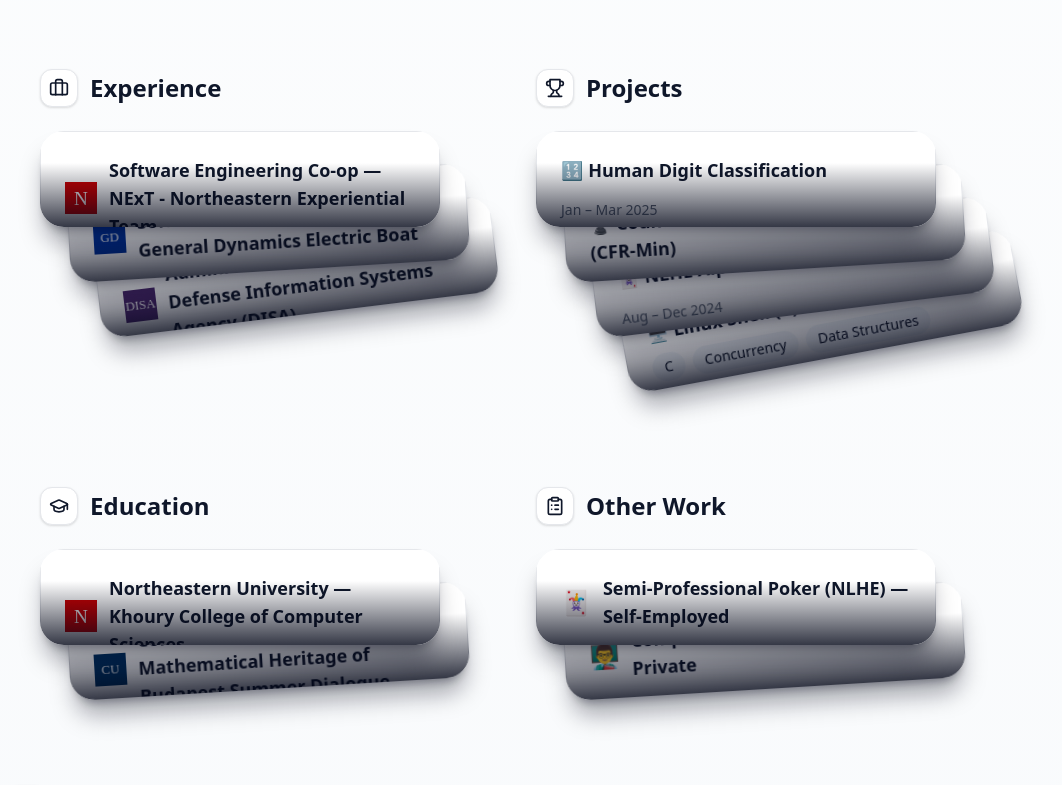
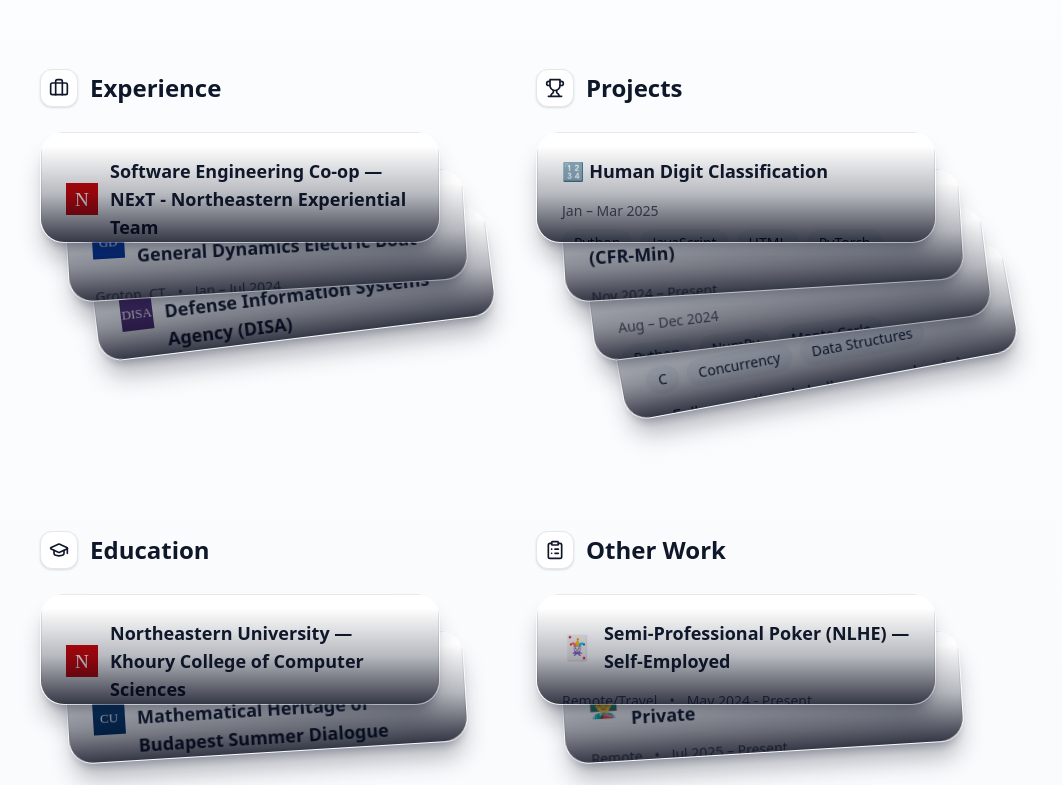
Before and after one commit to seanpatrickmay/seanpatrickmay.github.io, a Next.js app: page / in a window 1280 px wide. Shown: the part 1840-2625 px from the top of the page, without its empty margins (152-1214 px from the left). Built offline with nearby package versions, Linux system fonts and the light colour scheme.

Commit message:
Animate cascading sections into inline grids

```diff
--- a/components/StackedCardSection.jsx
+++ b/components/StackedCardSection.jsx
@@ -1,11 +1,29 @@
-import { useEffect, useId, useLayoutEffect, useMemo, useRef, useState } from 'react';
+import {
+  useCallback,
+  useEffect,
+  useLayoutEffect,
+  useMemo,
+  useRef,
+  useState,
+} from 'react';
 import Section from '@/components/ui/Section';
 
-const DEFAULT_BASE_GAP = 24; // matches gap-6 from Tailwind
-const PREVIEW_PEEK_HEIGHT = 96; // px of each card visible while collapsed
-const PREVIEW_STACK_X_OFFSET = 28; // px
-const PREVIEW_STACK_Y_OFFSET = 44; // px
-const PREVIEW_STACK_ROTATION = -3.5; // deg
+const PREVIEW_PEEK_HEIGHT = 112;
+const CASCADE_OFFSET_X = 26;
+const CASCADE_OFFSET_Y = 48;
+const CASCADE_ROTATION = -3.5;
+const GRID_GAP = 24;
+const MAX_GRID_COLUMNS = 3;
+const TRANSITION_EASING = 'cubic-bezier(0.22, 1, 0.36, 1)';
+
+function getGridColumns(count) {
+  if (count <= 1) {
+    return 1;
+  }
+
+  const ideal = Math.ceil(Math.sqrt(count));
+  return Math.max(2, Math.min(MAX_GRID_COLUMNS, ideal));
+}
 
 export default function StackedCardSection({
   id,
@@ -15,263 +33,281 @@
   renderItem,
   keyExtractor,
   className = '',
-  baseGap = DEFAULT_BASE_GAP,
 }) {
-  const [activeIndex, setActiveIndex] = useState(null);
-  const [overlayPhase, setOverlayPhase] = useState('idle');
-  const shouldStack = items.length > 1;
-  const sectionClassName = `h-full ${className}`.trim();
-  const Icon = icon;
-  const dialogLabelId = useId();
-  const overlayContentRef = useRef(null);
-  const previouslyFocusedRef = useRef(null);
-  const isExpanded = activeIndex !== null && items.length > 0;
-  const collapsedTransforms = useMemo(() => {
-    if (!shouldStack) {
-      return items.map(() => 'translate3d(0, 0, 0)');
+  const containerRef = useRef(null);
+  const measurementRef = useRef(null);
+  const [isExpanded, setIsExpanded] = useState(false);
+  const [isCoarsePointer, setIsCoarsePointer] = useState(false);
+  const [expandedLayout, setExpandedLayout] = useState({ positions: [], height: 0 });
+  const [containerHeight, setContainerHeight] = useState(0);
+  const [containerWidth, setContainerWidth] = useState(0);
+
+  const itemCount = items.length;
+  const columns = useMemo(() => {
+    if (itemCount <= 1) {
+      return 1;
     }
 
+    if (containerWidth > 0) {
+      if (containerWidth < 420) {
+        return 1;
+      }
+
+      if (containerWidth < 640) {
+        return Math.min(itemCount, 2);
+      }
+    }
+
+    return getGridColumns(itemCount);
+  }, [itemCount, containerWidth]);
+
+  const collapsedHeight = useMemo(() => {
+    if (itemCount === 0) {
+      return PREVIEW_PEEK_HEIGHT;
+    }
+
+    return PREVIEW_PEEK_HEIGHT + CASCADE_OFFSET_Y * Math.max(0, itemCount - 1) + 32;
+  }, [itemCount]);
+
+  const collapsedTransforms = useMemo(() => {
     return items.map((_, index) => {
-      const translateX = PREVIEW_STACK_X_OFFSET * index;
-      const translateY = PREVIEW_STACK_Y_OFFSET * index;
-      const rotation = PREVIEW_STACK_ROTATION * index;
+      const translateX = CASCADE_OFFSET_X * index;
+      const translateY = CASCADE_OFFSET_Y * index;
+      const rotation = CASCADE_ROTATION * index;
 
       return `translate3d(${translateX}px, ${translateY}px, 0) rotate(${rotation}deg)`;
     });
-  }, [items, shouldStack]);
-  const previewStackHeight = useMemo(() => {
-    if (!shouldStack) {
+  }, [items]);
+
+  useEffect(() => {
+    setContainerHeight(collapsedHeight);
+  }, [collapsedHeight]);
+
+  useEffect(() => {
+    if (typeof window === 'undefined') {
       return undefined;
     }
 
-    return PREVIEW_PEEK_HEIGHT + PREVIEW_STACK_Y_OFFSET * (items.length - 1) + 16;
-  }, [shouldStack, items.length]);
+    const mediaQuery = window.matchMedia('(pointer: coarse)');
+    const updatePointerType = event => {
+      setIsCoarsePointer(event.matches);
+    };
 
-  const handleActivate = index => {
-    if (!items || items.length === 0) {
+    setIsCoarsePointer(mediaQuery.matches);
+    mediaQuery.addEventListener('change', updatePointerType);
+
+    return () => {
+      mediaQuery.removeEventListener('change', updatePointerType);
+    };
+  }, []);
+
+  useEffect(() => {
+    if (isExpanded) {
+      setContainerHeight(expandedLayout.height || collapsedHeight);
+    } else {
+      setContainerHeight(collapsedHeight);
+    }
+  }, [isExpanded, expandedLayout.height, collapsedHeight]);
+
+  const measureLayout = useCallback(() => {
+    const measureEl = measurementRef.current;
+    if (!measureEl) {
       return;
     }
 
-    setActiveIndex(index);
+    const containerRect = measureEl.getBoundingClientRect();
+    const width = measureEl.offsetWidth;
+    setContainerWidth(previous => (previous === width ? previous : width));
+    const children = Array.from(measureEl.children);
+
+    if (children.length === 0) {
+      setExpandedLayout({ positions: [], height: 0 });
+      return;
+    }
+
+    const positions = children.map(child => {
+      const rect = child.getBoundingClientRect();
+
+      return {
+        x: rect.left - containerRect.left,
+        y: rect.top - containerRect.top,
+        width: rect.width,
+        height: rect.height,
       };
+    });
 
-  const handleClearActive = () => {
-    setActiveIndex(null);
-  };
+    const height = positions.reduce((accumulator, position) => {
+      const bottom = position.y + position.height;
+      return Math.max(accumulator, bottom);
+    }, 0);
+
+    setExpandedLayout({ positions, height });
+  }, []);
 
   useLayoutEffect(() => {
-    if (!isExpanded) {
+    measureLayout();
+  }, [measureLayout, columns, items]);
+
+  useEffect(() => {
+    if (typeof window === 'undefined') {
       return undefined;
     }
 
-    setOverlayPhase('initial');
+    const handleResize = () => {
+      measureLayout();
+    };
 
-    const frame = requestAnimationFrame(() => {
-      setOverlayPhase('entering');
-    });
+    window.addEventListener('resize', handleResize);
 
     return () => {
-      cancelAnimationFrame(frame);
+      window.removeEventListener('resize', handleResize);
     };
-  }, [isExpanded]);
+  }, [measureLayout]);
 
   useEffect(() => {
-    if (!isExpanded) {
-      setOverlayPhase('idle');
-    }
-  }, [isExpanded]);
-
-  useEffect(() => {
-    if (!isExpanded) {
+    if (!isCoarsePointer || !isExpanded) {
       return undefined;
     }
 
-    if (typeof window !== 'undefined') {
-      const handleKeyDown = event => {
-        if (event.key === 'Escape') {
-          handleClearActive();
+    const handleDocumentClick = event => {
+      if (!containerRef.current?.contains(event.target)) {
+        setIsExpanded(false);
       }
     };
 
-      window.addEventListener('keydown', handleKeyDown);
+    document.addEventListener('click', handleDocumentClick);
 
     return () => {
-        window.removeEventListener('keydown', handleKeyDown);
+      document.removeEventListener('click', handleDocumentClick);
     };
+  }, [isCoarsePointer, isExpanded]);
+
+  const sectionClassName = `h-full ${className}`.trim();
+
+  const handlePointerEnter = event => {
+    if (isCoarsePointer || event.pointerType === 'touch') {
+      return;
     }
 
-    return undefined;
-  }, [isExpanded]);
+    setIsExpanded(true);
+  };
 
-  useEffect(() => {
-    if (!isExpanded || typeof document === 'undefined') {
-      return undefined;
+  const handlePointerLeave = event => {
+    if (isCoarsePointer || event.pointerType === 'touch') {
+      return;
     }
 
-    const previousOverflow = document.body.style.overflow;
-    document.body.style.overflow = 'hidden';
+    setIsExpanded(false);
+  };
 
-    previouslyFocusedRef.current =
-      document.activeElement instanceof HTMLElement ? document.activeElement : null;
+  const handleFocusCapture = () => {
+    setIsExpanded(true);
+  };
 
-    const focusTimer = setTimeout(() => {
-      overlayContentRef.current?.focus?.({ preventScroll: true });
-    }, 0);
+  const handleBlurCapture = event => {
+    if (!containerRef.current?.contains(event.relatedTarget)) {
+      setIsExpanded(false);
+    }
+  };
 
-    return () => {
-      clearTimeout(focusTimer);
-      document.body.style.overflow = previousOverflow;
-      previouslyFocusedRef.current?.focus?.({ preventScroll: true });
+  const handleClickCapture = event => {
+    if (!isCoarsePointer) {
+      return;
+    }
+
+    if (!isExpanded) {
+      setIsExpanded(true);
+      event.preventDefault();
+      event.stopPropagation();
+    }
   };
-  }, [isExpanded]);
+
+  const gridTemplateColumns = `repeat(${columns}, minmax(0, 1fr))`;
 
   return (
     <Section id={id} title={title} icon={icon} className={sectionClassName}>
       <div
-        className="relative transition-[opacity,transform] duration-300 ease-out"
-        style={{
-          opacity: isExpanded ? 0 : 1,
-          transform: isExpanded ? 'scale(0.97) translateY(-6px)' : 'scale(1) translateY(0)',
-          pointerEvents: isExpanded ? 'none' : 'auto',
-        }}
-        aria-hidden={isExpanded}
+        ref={containerRef}
+        className="relative"
+        onPointerEnter={handlePointerEnter}
+        onPointerLeave={handlePointerLeave}
+        onFocusCapture={handleFocusCapture}
+        onBlurCapture={handleBlurCapture}
+        onClickCapture={handleClickCapture}
       >
-        <div className="relative" style={{ minHeight: previewStackHeight }}>
+        <div
+          className="relative transition-[height] duration-[620ms]"
+          style={{ height: containerHeight, transitionTimingFunction: TRANSITION_EASING }}
+        >
+          {itemCount === 0 && (
+            <div className="flex h-full items-center justify-center rounded-3xl border border-white/10 bg-white/5 p-6 text-sm text-white/70">
+              Nothing to display yet.
+            </div>
+          )}
+
           {items.map((item, index) => {
             const key = keyExtractor ? keyExtractor(item, index) : index;
             const collapsedTransform = collapsedTransforms[index] || 'translate3d(0, 0, 0)';
-            const baseStyle = shouldStack
-              ? {
-                  position: 'absolute',
-                  insetInline: 0,
-                  top: 0,
-                  transform: collapsedTransform,
-                  zIndex: items.length - index,
-                  transition: 'transform 450ms cubic-bezier(0.16, 1, 0.3, 1)',
-                }
-              : {
-                  position: 'relative',
-                  marginTop: index === 0 ? 0 : baseGap,
-                  transition: 'transform 450ms cubic-bezier(0.16, 1, 0.3, 1)',
-                };
+            const layoutPosition = expandedLayout.positions[index];
+            const expandedTransform = layoutPosition
+              ? `translate3d(${layoutPosition.x}px, ${layoutPosition.y}px, 0)`
+              : 'translate3d(0, 0, 0)';
+            const expandedHeight = layoutPosition?.height ?? PREVIEW_PEEK_HEIGHT;
+            const collapsedCardHeight = Math.min(expandedHeight, PREVIEW_PEEK_HEIGHT);
 
             return (
               <div
                 key={key}
-                className="cursor-pointer focus:outline-none focus-visible:ring-2 focus-visible:ring-white/70 focus-visible:ring-offset-2 focus-visible:ring-offset-slate-900"
-                style={baseStyle}
-                onMouseEnter={() => handleActivate(index)}
-                onFocusCapture={() => handleActivate(index)}
-                onBlurCapture={event => {
-                  if (overlayContentRef.current?.contains(event.relatedTarget)) {
-                    return;
-                  }
-
-                  if (!event.currentTarget.contains(event.relatedTarget)) {
-                    handleClearActive();
-                  }
+                className="absolute top-0 left-0"
+                style={{
+                  transform: isExpanded ? expandedTransform : collapsedTransform,
+                  width: isExpanded && layoutPosition ? `${layoutPosition.width}px` : '100%',
+                  height: isExpanded ? `${expandedHeight}px` : `${collapsedCardHeight}px`,
+                  zIndex: itemCount - index,
+                  transition: `transform 620ms ${TRANSITION_EASING}, width 620ms ${TRANSITION_EASING}, height 620ms ${TRANSITION_EASING}, box-shadow 420ms ease`,
                 }}
-                onKeyDown={event => {
-                  if (event.key === 'Enter' || event.key === ' ') {
-                    event.preventDefault();
-                    handleActivate(index);
-                  }
-                }}
-                onClick={() => handleActivate(index)}
-                tabIndex={0}
               >
                 <div
-                  className="relative overflow-hidden rounded-3xl shadow-xl shadow-slate-950/35 transition-[box-shadow,filter] duration-500 ease-out"
-                  style={{ maxHeight: shouldStack ? PREVIEW_PEEK_HEIGHT : undefined }}
+                  className="relative h-full overflow-hidden rounded-3xl border border-white/10 bg-white/5 shadow-xl shadow-slate-900/30 backdrop-blur"
                 >
-                  {shouldStack && (
-                    <div
-                      className="pointer-events-none absolute inset-x-0 bottom-0 h-16 bg-gradient-to-b from-transparent via-slate-950/40 to-slate-950/80"
-                      aria-hidden="true"
-                    />
-                  )}
-                  <div className={`${shouldStack ? 'pointer-events-none select-none' : ''}`.trim()}>
+                  <div className={isExpanded ? '' : 'pointer-events-none select-none'}>
                     {renderItem(item, index, {
-                      isPreview: true,
-                      isExpanded: false,
-                      isActive: activeIndex === index,
+                      isPreview: !isExpanded,
+                      isExpanded,
+                      isActive: isExpanded,
                     })}
                   </div>
+                  {!isExpanded && (
+                    <div className="pointer-events-none absolute inset-x-0 bottom-0 h-24 bg-gradient-to-b from-transparent via-slate-900/30 to-slate-950/80" />
+                  )}
                 </div>
               </div>
             );
           })}
         </div>
-      </div>
-      {isExpanded && (
-        <div className="fixed inset-0 z-50 flex items-center justify-center px-4 py-10 sm:px-6 md:px-10">
+
         <div
-            className="absolute inset-0 cursor-pointer"
+          ref={measurementRef}
           aria-hidden="true"
-            onClick={handleClearActive}
-          >
-            <div className="absolute inset-0 bg-slate-950/45 backdrop-blur-sm" />
-          </div>
-          <div
-            className="absolute inset-0 pointer-events-none flex items-center justify-center"
-            aria-hidden="true"
-          >
-            <div
-              className="h-[min(90vh,48rem)] w-[min(90vw,72rem)] max-w-full rounded-[32px]"
+          className="absolute inset-0 grid opacity-0"
           style={{
-                boxShadow:
-                  '0 40px 140px rgba(15, 23, 42, 0.55), 0 0 0 9999px rgba(15, 23, 42, 0.65)',
-              }}
-            />
-          </div>
-          <div
-            ref={overlayContentRef}
-            role="dialog"
-            aria-modal="true"
-            aria-labelledby={dialogLabelId}
-            tabIndex={-1}
-            className="relative z-10 w-full max-w-6xl max-h-[90vh] overflow-y-auto rounded-[32px] bg-slate-900/80 p-6 shadow-[0_40px_120px_rgba(15,23,42,0.55),0_0_0_9999px_rgba(15,23,42,0.55)] backdrop-blur-xl"
-            style={{
-              transform:
-                overlayPhase === 'initial' ? 'translateY(32px) scale(0.95)' : 'translateY(0) scale(1)',
-              opacity: overlayPhase === 'initial' ? 0 : 1,
-              transition:
-                'transform 520ms cubic-bezier(0.16, 1, 0.3, 1), opacity 360ms ease-out',
+            pointerEvents: 'none',
+            visibility: 'hidden',
+            gridTemplateColumns,
+            gap: GRID_GAP,
           }}
         >
-            <div className="flex items-center gap-3 mb-6 text-white">
-              {Icon && (
-                <div className="p-2 rounded-xl bg-white/10 backdrop-blur">
-                  <Icon className="w-5 h-5" />
-                </div>
-              )}
-              <h2 id={dialogLabelId} className="text-2xl font-semibold">
-                {title}
-              </h2>
-            </div>
-            <div className="grid grid-cols-1 gap-6 auto-rows-fr sm:grid-cols-2 xl:grid-cols-3">
           {items.map((item, index) => {
             const key = keyExtractor ? keyExtractor(item, index) : index;
-                const initialTransform = collapsedTransforms[index] || 'translate3d(0, 0, 0)';
-                const transitionDelay =
-                  overlayPhase === 'entering' ? `${index * 50}ms` : '0ms';
 
             return (
-                  <div
-                    key={key}
-                    className="h-full transition-[transform,opacity] duration-500 ease-out"
-                    style={{
-                      transform:
-                        overlayPhase === 'initial' ? initialTransform : 'translate3d(0, 0, 0)',
-                      opacity: overlayPhase === 'initial' ? 0 : 1,
-                      transitionDelay,
-                    }}
-                  >
-                    <div className="h-full [&>div]:h-full [&>div]:flex [&>div]:flex-col">
+              <div key={key} className="h-full">
+                <div className="h-full rounded-3xl border border-white/10 bg-white/5">
                   {renderItem(item, index, {
                     isPreview: false,
                     isExpanded: true,
-                        isActive: activeIndex === index,
+                    isActive: true,
+                    isMeasuring: true,
                   })}
                 </div>
               </div>
@@ -279,8 +315,6 @@
           })}
         </div>
       </div>
-        </div>
-      )}
     </Section>
   );
 }
```
Lines whose indentation alone changed are shown as unchanged.
